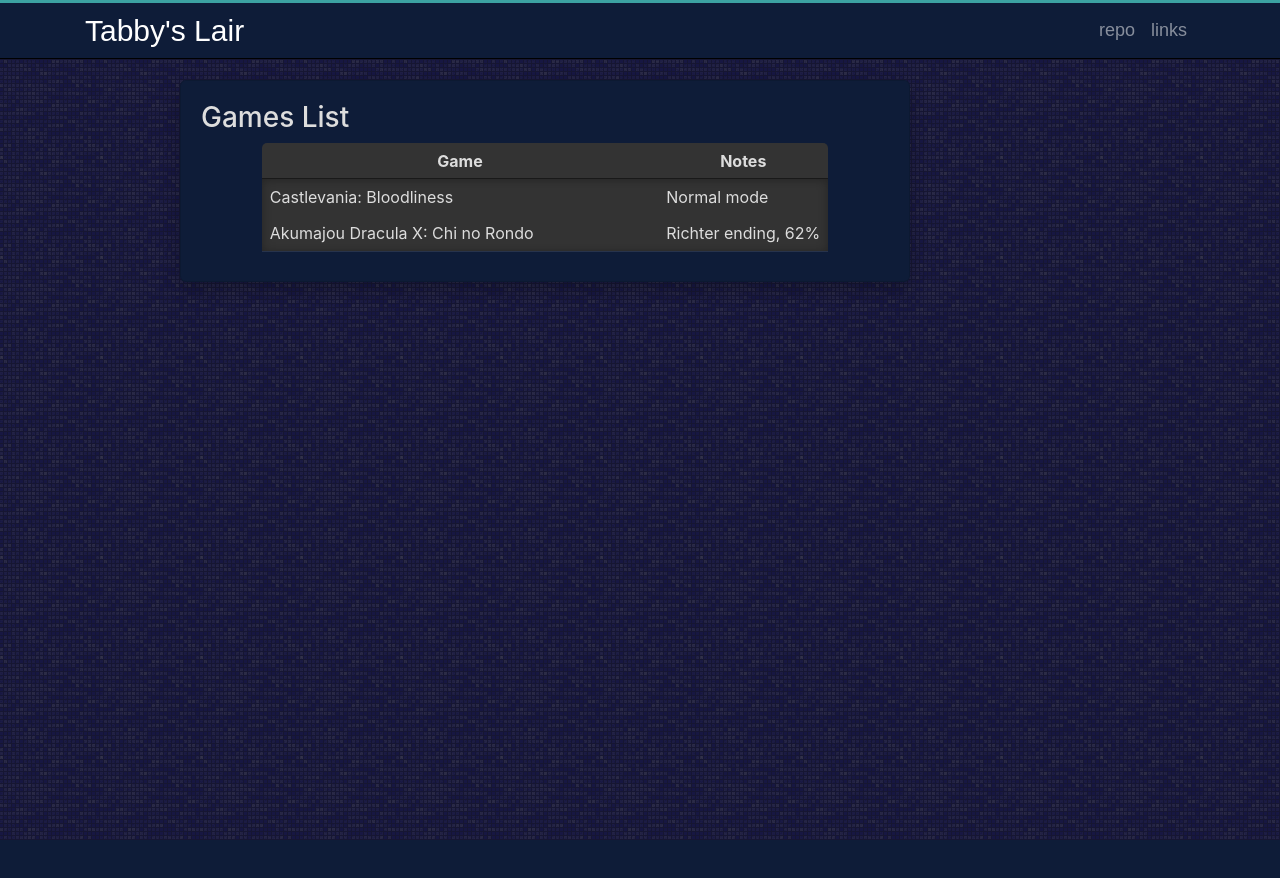
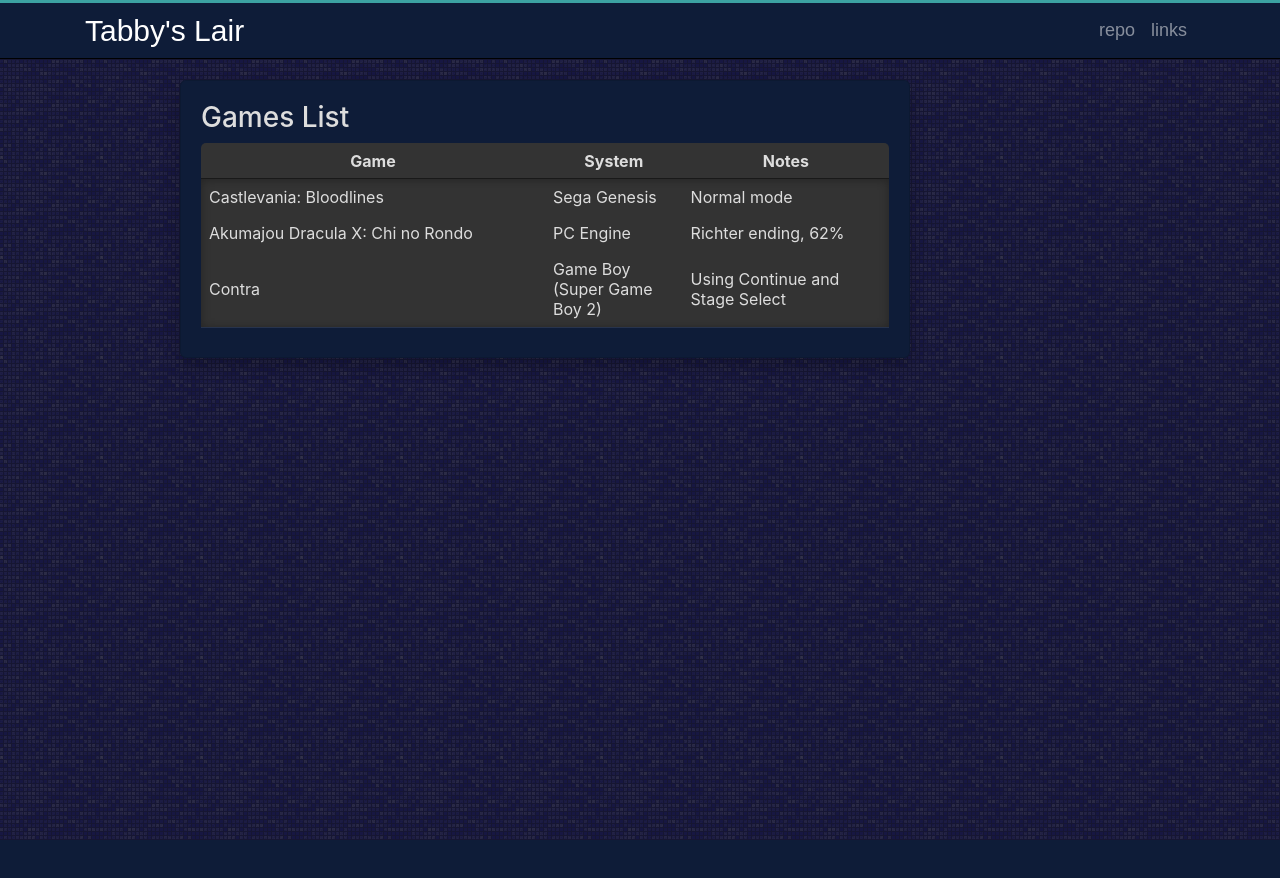
Before and after one commit to dengler9/dengler9.github.io, a Jekyll site: the page built from games.html, in a window 1280 px wide. Shown: the top 878 px of the page. Built offline with Jekyll 4.4.1, drawn with Linux system fonts in a browser that asks for light colours.

Commit message:
Update games.html

```diff
--- a/games.html
+++ b/games.html
@@ -9,23 +9,32 @@
     <h1>Games List</h1>
 <table>
     <colgroup>
-        <col width="70%" />
+        <col width="50%" />
+        <col width="20%" />
         <col width="30%" />
     </colgroup>
     <thead>
     <tr class="header">
         <th>Game</th>
+        <th>System</th>
         <th>Notes</th>
     </tr>
     </thead>
     <tbody>
     <tr>
-        <td>Castlevania: Bloodliness</td>
+        <td>Castlevania: Bloodlines</td>
+        <td>Sega Genesis</td>
         <td>Normal mode</td>
     </tr>
     <tr>
         <td>Akumajou Dracula X: Chi no Rondo</td>
+        <td>PC Engine</td>
         <td>Richter ending, 62%</td>
+    </tr>
+    <tr>
+        <td>Contra</td>
+        <td>Game Boy (Super Game Boy 2)</td>
+        <td>Using Continue and Stage Select</td>
     </tr>
     </tbody>
 </table>
```
